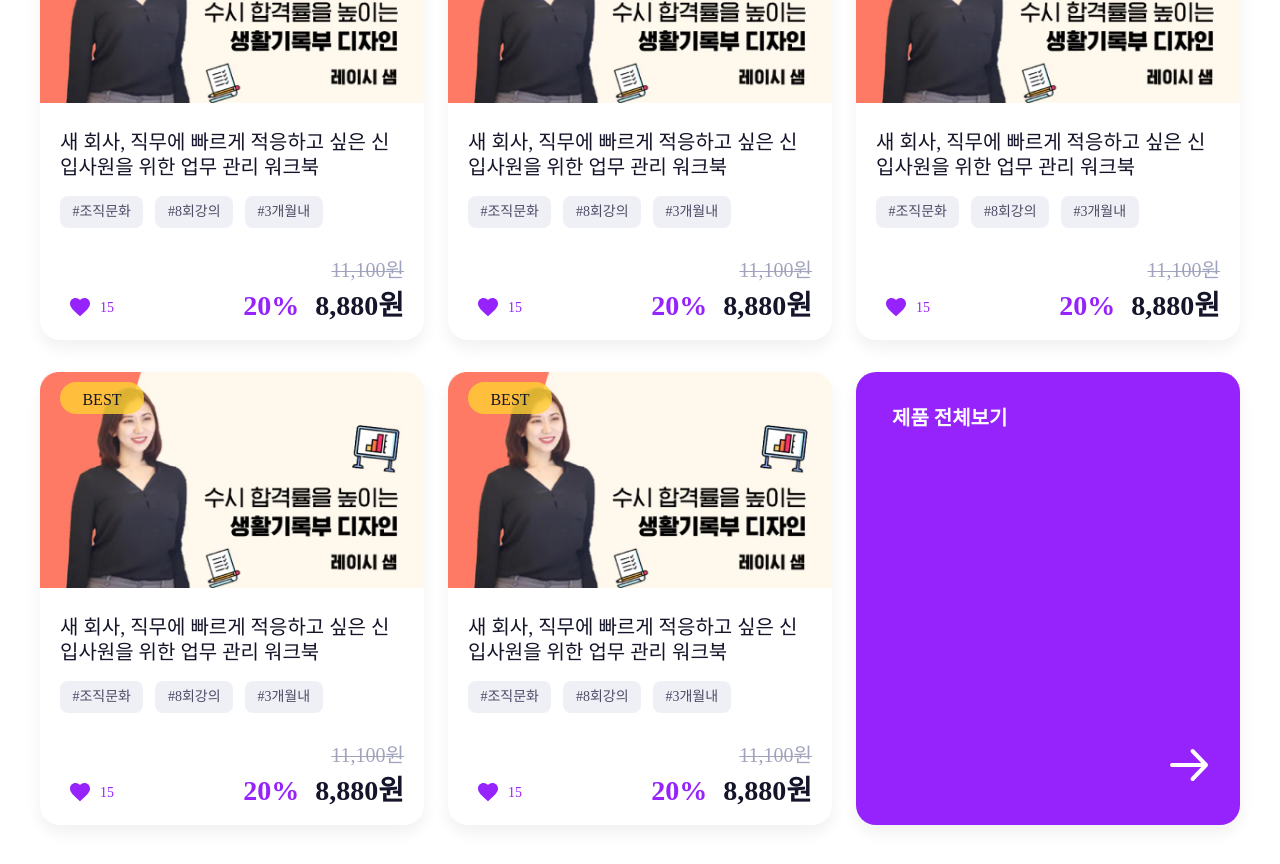
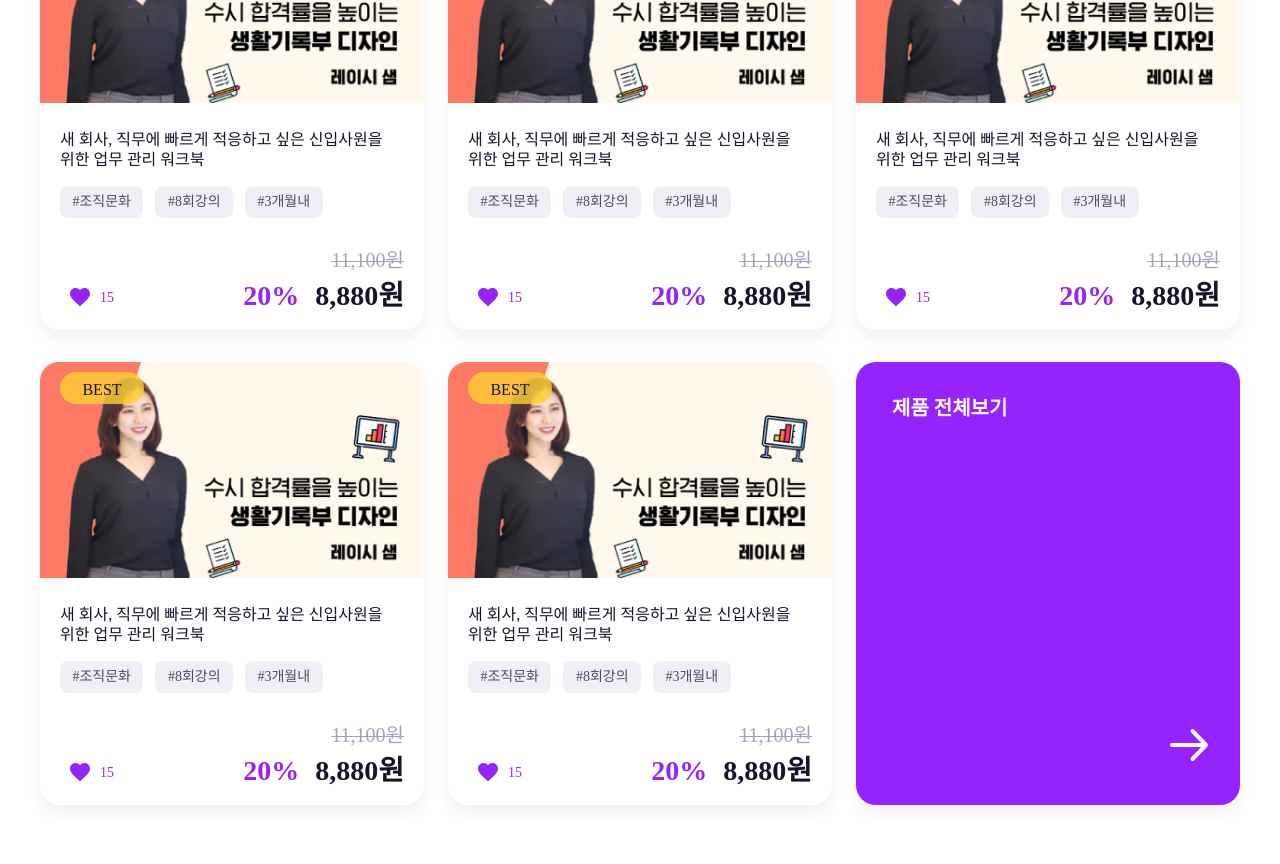
Before and after one commit to Advist-Project/Frontend, a Next.js app: page / in a window 1280 px wide. Shown: the part 4400-5264 px from the top of the page. Built offline with nearby package versions, Linux system fonts and the light colour scheme; a web font is replaced by a local one.

Commit message:
Product Card 상품명 폰트 사이즈, 굵기 수정

```diff
--- a/src/components/product-card.tsx
+++ b/src/components/product-card.tsx
@@ -91,8 +91,10 @@ const ProductInfo = styled.div`
   padding: 24px 20px 20px;
 `;
 const Title = styled.h3`
-  font-size: 20px;
+  font-size: 16px;
+  font-weight: 500;
   line-height: 125%;
+  word-break: keep-all;
   margin-bottom: 16px;
 `;
 
```
